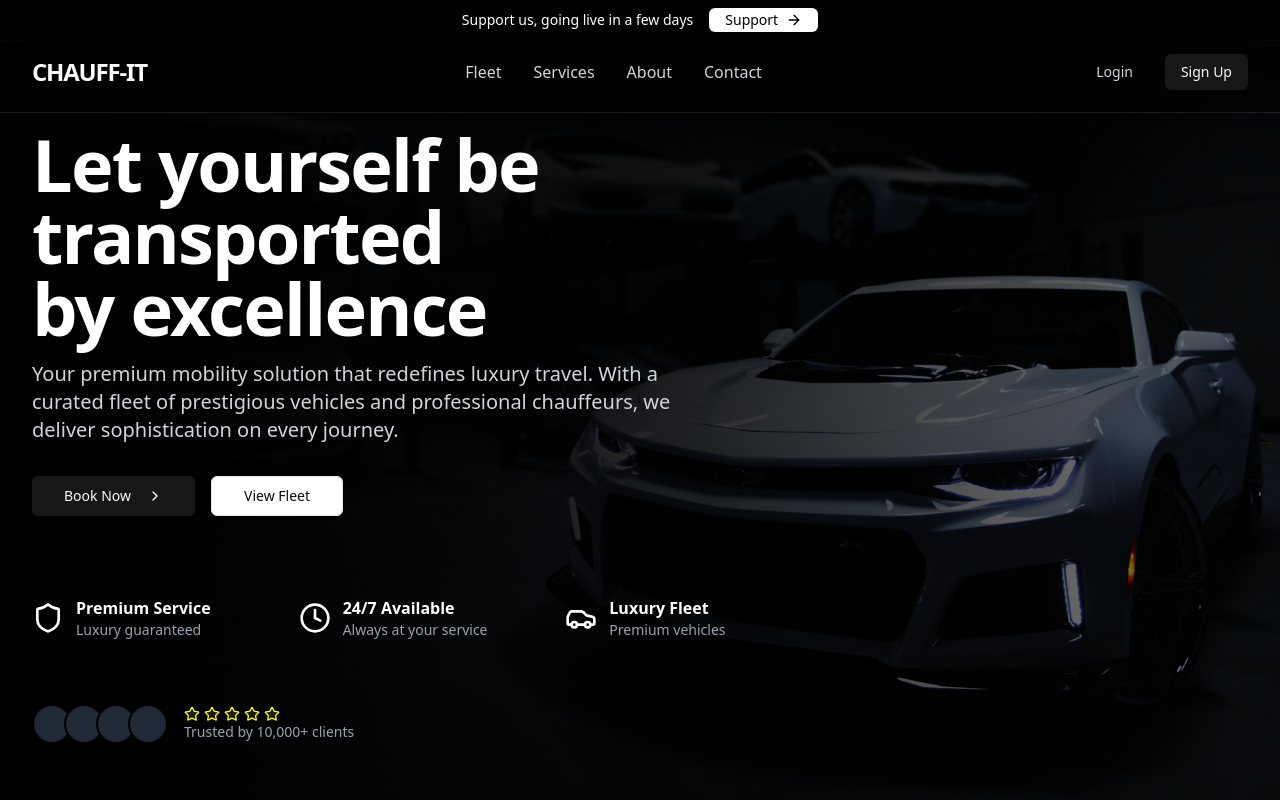
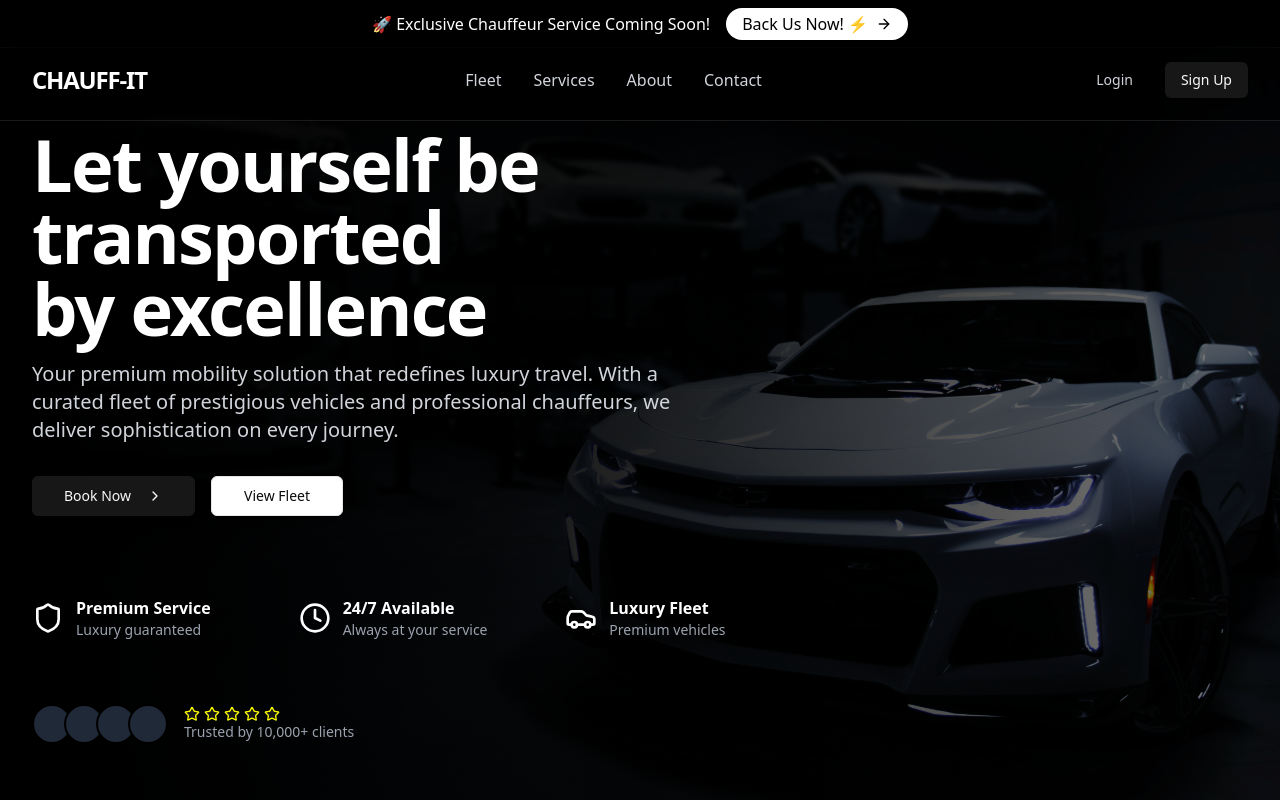
Before and after one commit to kazekunal/nexus, a Next.js app: page / in a window 1280 px wide. Shown: the top 800 px of the page. Built offline with nearby package versions, Linux system fonts and the light colour scheme.

Commit message:
crowd-funding banner

```diff
--- a/src/app/components/features_section.jsx
+++ b/src/app/components/features_section.jsx
@@ -35,7 +35,7 @@ const FeaturesSection = () => {
   ]
 
   return (
-    <section id="services" className="w-full py-24 bg-black">
+    <section className="w-full py-24 bg-black">
       <div className="max-w-7xl mx-auto px-4 sm:px-6 lg:px-8">
         <div className="text-center mb-16">
           <motion.div
--- a/src/app/components/landing_2.jsx
+++ b/src/app/components/landing_2.jsx
@@ -16,7 +16,7 @@ export default function Page() {
 
       {/* Navigation */}
       {/* top-0 hides the support banner if it is not needed */}
-      <nav className="fixed top-8 w-full z-50 bg-black/50 backdrop-blur-lg border-b border-white/10">
+      <nav className="fixed top-10 w-full z-50 bg-black/50 backdrop-blur-lg border-b border-white/10">
   <div className="max-w-7xl mx-auto px-4 sm:px-6 lg:px-8">
     <div className="flex justify-between items-center h-20">  {/* Changed h-20 to h-16 */}
             <div className="text-2xl font-bold tracking-tighter text-white" >CHAUFF-IT</div>
@@ -162,8 +162,10 @@ export default function Page() {
                 <p className="text-sm text-gray-400">Trusted by 10,000+ clients</p>
               </div>
             </div>
+            <div id="services"></div>
           </div>
         </div>
+
       </div>
     </div>
   )
--- a/src/app/components/support.jsx
+++ b/src/app/components/support.jsx
@@ -1,20 +1,30 @@
-import React from 'react';
-import Link from 'next/link';
-import { ArrowRight } from 'lucide-react';
+import React from "react";
+import Link from "next/link";
+import { ArrowRight } from "lucide-react";
 
 const SupportBanner = () => {
   return (
-    <div className="fixed top-0 left-0 right-0 z-50 bg-black border-b border-white/10">
-      <div className="max-w-7xl mx-auto px-4 sm:px-6 lg:px-8 py-2">
-        <div className="flex items-center justify-center gap-4">
-          <p className="text-white text-sm">
-            Support us, going live in a few days
+    <div className="fixed top-0 left-0 h-12 right-0 z-50 bg-black border-b border-white/10">
+      <div className="max-w-7xl mx-auto px-2 sm:px-6 lg:px-8 py-2">
+        {/* Mobile Version - Text only */}
+        <Link href="/support" className="block sm:hidden">
+          <div className="flex justify-center">
+            <p className="text-white text-sm">
+              🚀 Exclusive Chauffeur Service Coming Soon!
+            </p>
+          </div>
+        </Link>
+
+        {/* Desktop Version */}
+        <div className="hidden sm:flex items-center justify-center gap-4">
+          <p className="text-white text-base">
+            🚀 Exclusive Chauffeur Service Coming Soon!
           </p>
           <Link
             href="/support"
-            className="inline-flex items-center gap-2 text-sm bg-white text-black px-4 py-0.5 rounded-md hover:bg-gray-100 transition-colors"
+            className="inline-flex items-center gap-2 text-base bg-white text-black px-4 py-1 rounded-full hover:bg-gray-100 transition-all"
           >
-            Support
+            Back Us Now! ⚡️
             <ArrowRight className="w-4 h-4" />
           </Link>
         </div>
```
